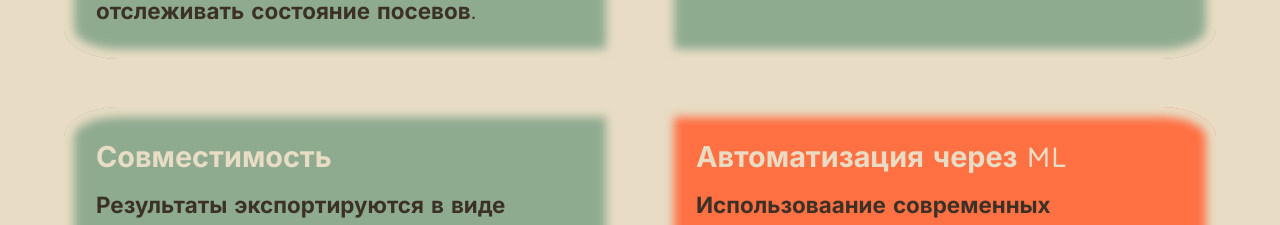
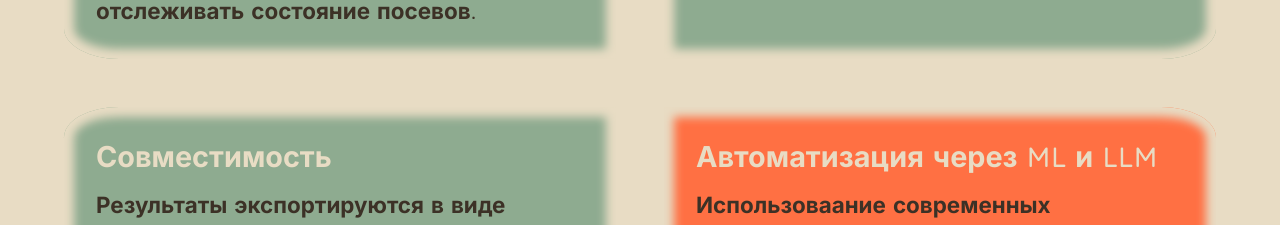
Before and after one commit to Lamtorne/clusterlab, a Next.js app: page / in a window 1280 px wide. Shown: the part 3940-4165 px from the top of the page. Built offline with nearby package versions, Linux system fonts and the light colour scheme; a web font is replaced by a local one.

Commit message:
New words

```diff
--- a/app/page.tsx
+++ b/app/page.tsx
@@ -230,7 +230,7 @@ export default function HomePage() {
 
           <div className="Block-5-SubBlock-4">
             <div className="Block-5-Blur">
-              <h2>Автоматизация через ML</h2>
+              <h2>Автоматизация через ML и LLM</h2>
               <p>
                 Использоваание современных алгоритмов машинного обучения и
                 кластерного анализа позволяет выделять агрозоны автоматически,
```
